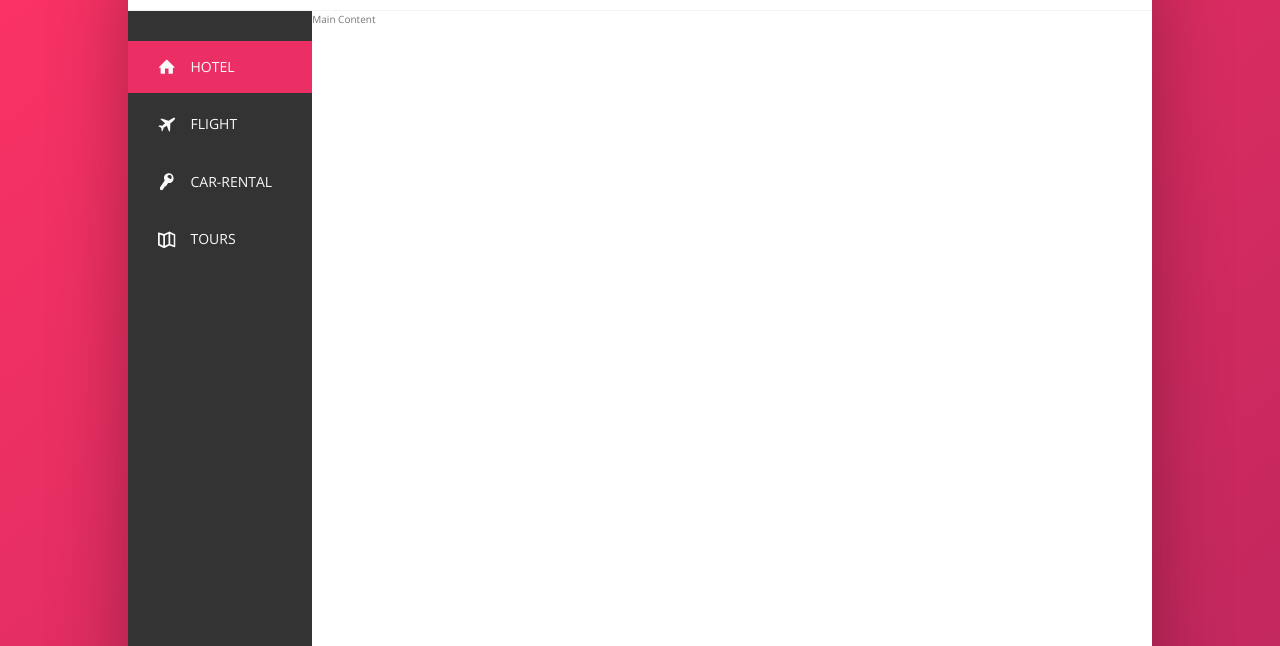
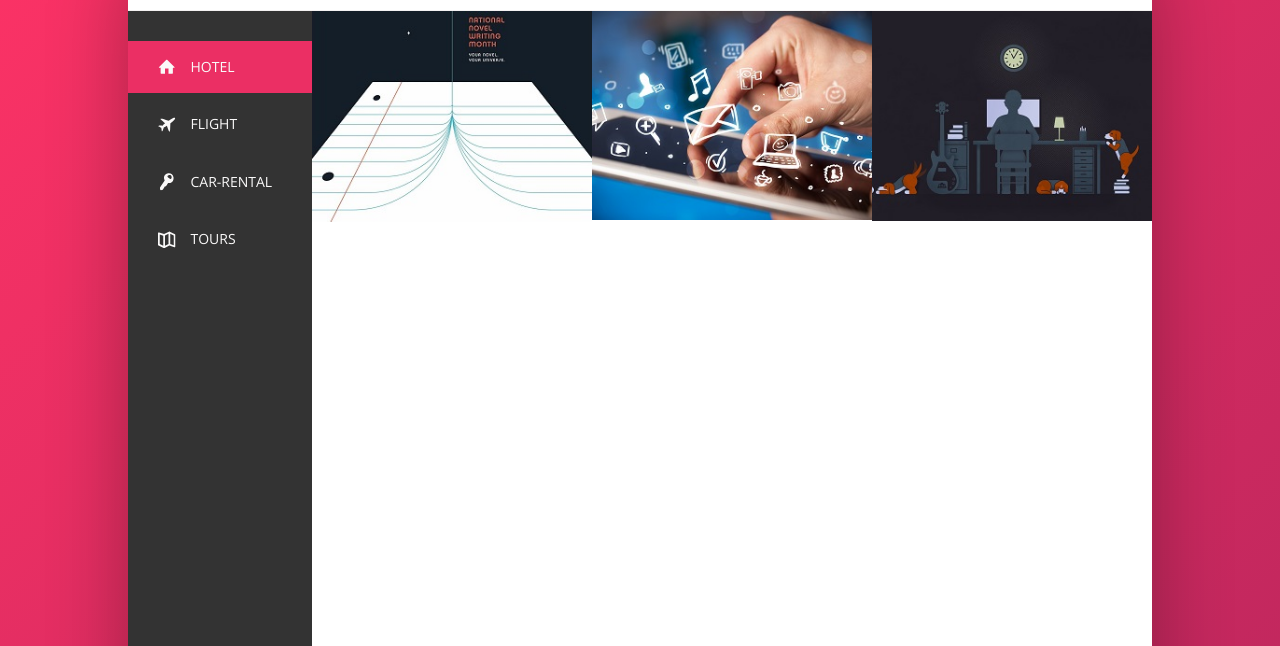
Before and after one commit to amit0805kumar/Trello-Project, a plain HTML site: page index.html in a window 1280 px wide. Shown: the part 154-800 px from the top of the page. Drawn offline with nearby package versions, Linux system fonts and the light colour scheme.

Commit message:
Gallery designed

```diff
--- a/index.html
+++ b/index.html
@@ -62,7 +62,7 @@
                         </a>
                     </li>
 
-                       <li class="side-nav__item">
+                    <li class="side-nav__item">
                         <a href="#" class="side-nav__link">
                             <svg class="side-nav__icon">
                                 <use xlink:href="Images/sprite.svg#icon-aircraft"></use>
@@ -71,7 +71,7 @@
                         </a>
                     </li>
 
-                       <li class="side-nav__item">
+                    <li class="side-nav__item">
                         <a href="#" class="side-nav__link">
                             <svg class="side-nav__icon">
                                 <use xlink:href="Images/sprite.svg#icon-key"></use>
@@ -79,7 +79,7 @@
                             <span class="side-nav__text">Car-rental</span>
                         </a>
                     </li>
-                       <li class="side-nav__item">
+                    <li class="side-nav__item">
                         <a href="#" class="side-nav__link">
                             <svg class="side-nav__icon">
                                 <use xlink:href="Images/sprite.svg#icon-map"></use>
@@ -97,7 +97,17 @@
 
 
             <main class="hotelview">
-                Main Content
+             <div class="gallery">
+                    <figure class="gallery__item">
+                       <img src="Images/1.jpg" alt="Photo of hotel" class="gallery__photo">
+                    </figure>
+                    <figure class="gallery__item">
+                       <img src="Images/2.jpg" alt="Photo of hotel" class="gallery__photo">
+                    </figure>
+                    <figure class="gallery__item">
+                       <img src="Images/4.jpg" alt="Photo of hotel" class="gallery__photo">
+                    </figure>
+                </div>
             </main>
         </div>
     </div>
--- a/sass/component.scss
+++ b/sass/component.scss
@@ -195,3 +195,17 @@
     color: var(--color-grey-light-4);
     padding: 2.5rem;
 }
+
+//////////////
+//Gallery
+.gallery {
+    display: flex;
+    &__item {
+        overflow: hidden;
+        display: block;
+        flex: 1 1 4.979%;
+    }
+    &__photo {
+    width:100%;
+    }
+}
--- a/sass/layout.scss
+++ b/sass/layout.scss
@@ -1,7 +1,6 @@
 .container {
 
     max-width:80%;
-    //height: 50rem;
     margin: 10rem auto;
     box-shadow: 0 2rem 8rem rgba(0, 0, 0, 0.3);
     border-radius: 3px;
```
Also changed, not shown: Images/1.jpg (added), Images/2.jpg (added), Images/3.jpg (added), Images/4.jpg (added), css/style.css, 1 other file.
